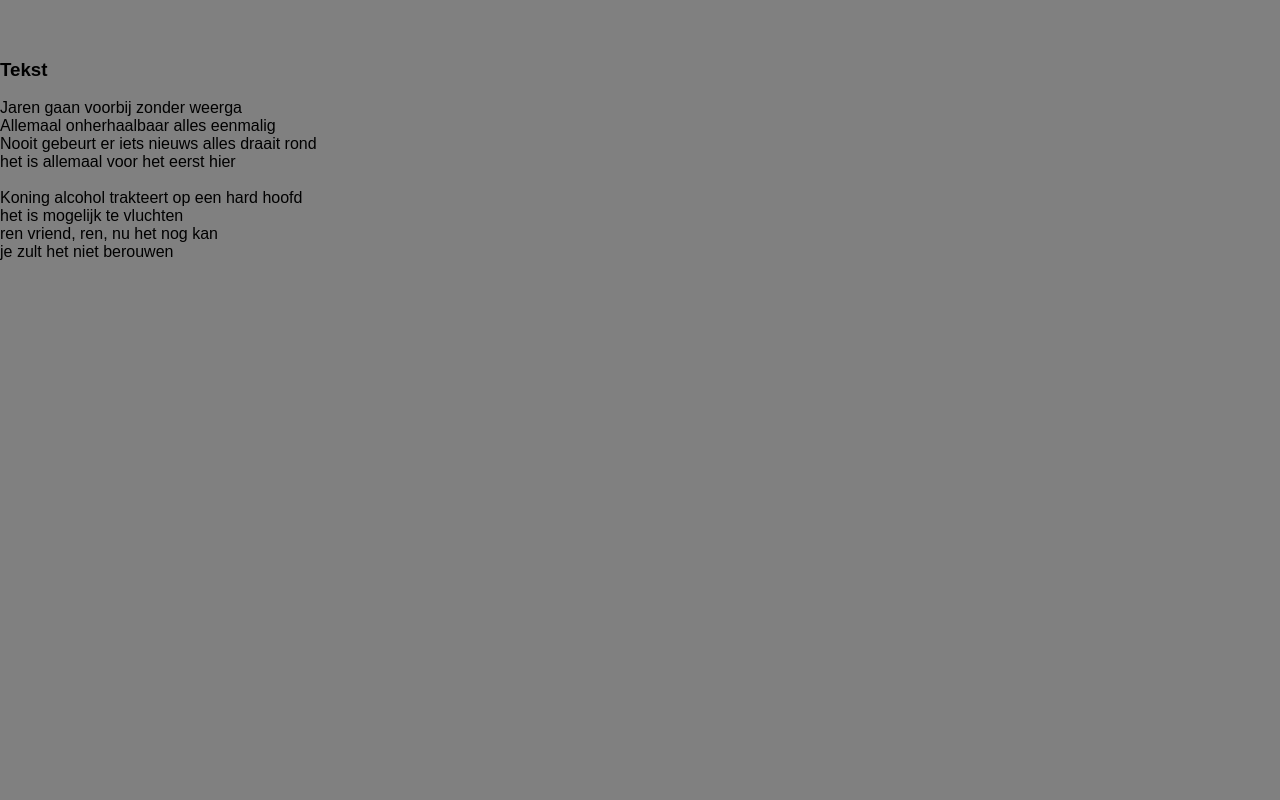
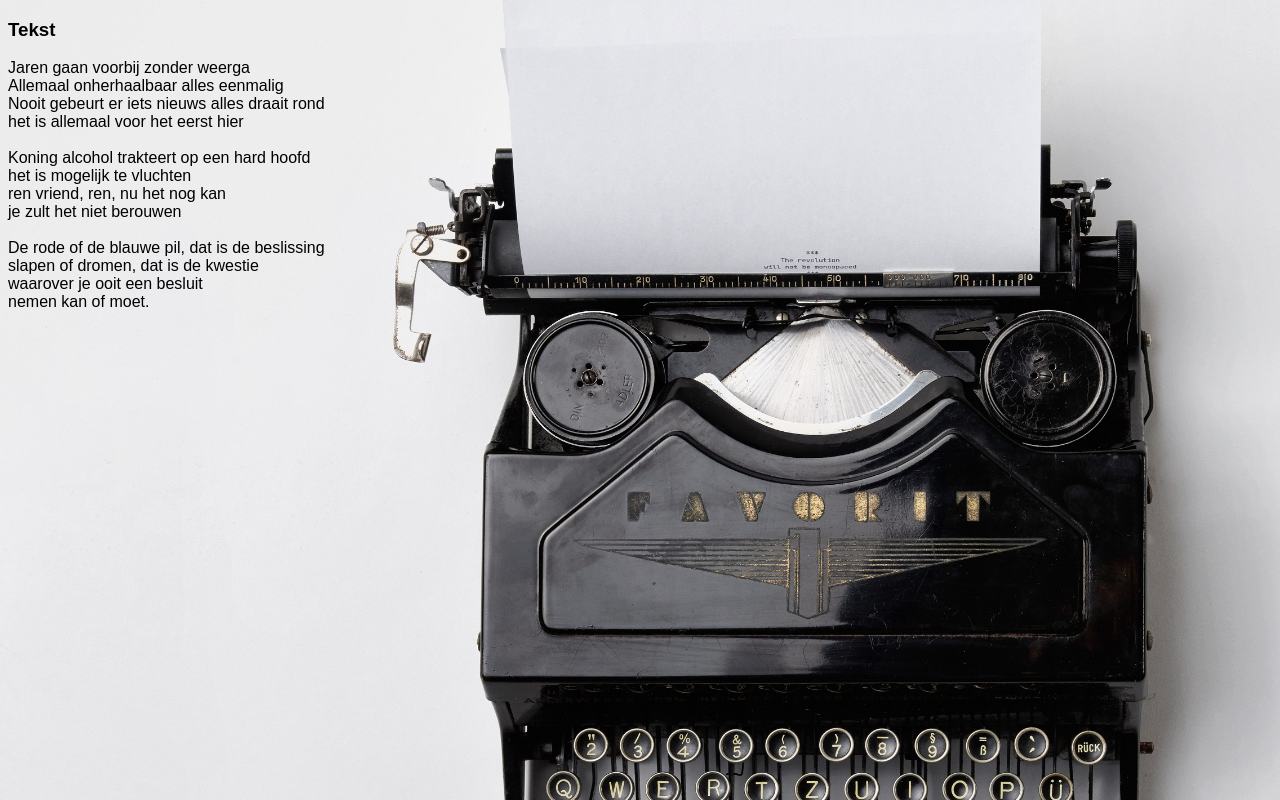
Before and after one commit to ErikGrootoonk/tekstProbeersel, a plain HTML site: page testTekst.html in a window 1280 px wide. Drawn offline with Linux system fonts and the light colour scheme.

Commit message:
achtergrond etc

```diff
--- a/stylesheet.css
+++ b/stylesheet.css
@@ -1,7 +1,10 @@
 body {
 
-    padding-top:40px;
-    margin:0;
+
+    background-image:    url("florian-klauer-489.jpg");
+    background-size:     cover;          /* <------ */
+    background-repeat:   no-repeat;
+    background-position: center center;
 }
 
 
--- a/testTekst.html
+++ b/testTekst.html
@@ -3,11 +3,7 @@
 <head>
     <title>De pratende aap probeert</title>
     <link rel="stylesheet" href="stylesheet.css" type="text/css" />
-    <style>
-        body {
-            background-color: grey;
-        }
-    </style>
+
 
 </head>
 <body>
@@ -23,6 +19,13 @@ Koning alcohol trakteert op een hard hoofd <br>
 het is mogelijk te vluchten <br>
 ren vriend, ren, nu het nog kan <br>
 je zult het niet berouwen <br>
+<br>
+De rode of de blauwe pil, dat is de beslissing <br>
+slapen of dromen, dat is de kwestie <br>
+waarover je ooit een besluit <br>
+nemen kan of moet. <br>
+
+
 
 </body>
 </html>
```
Also changed, not shown: avondZW.jpg (added), florian-klauer-489.jpg (added).
